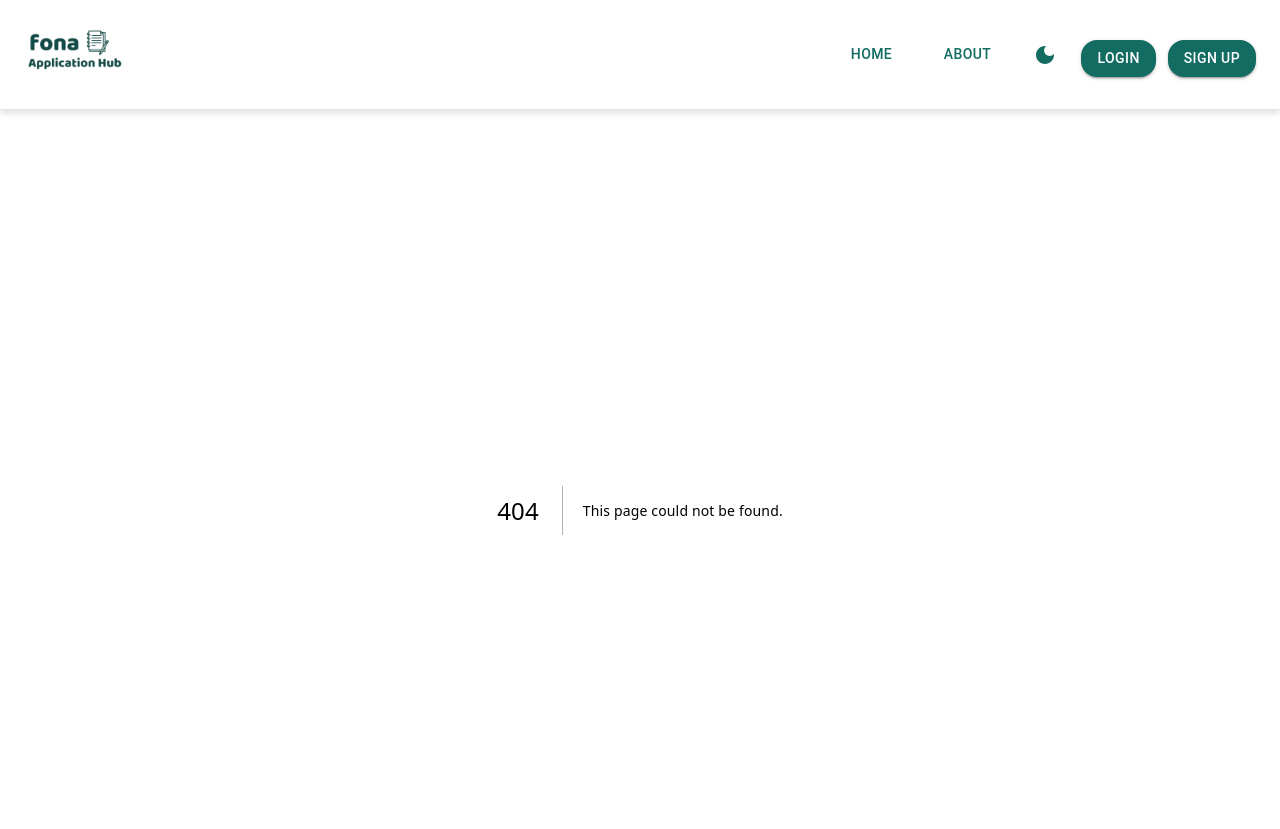
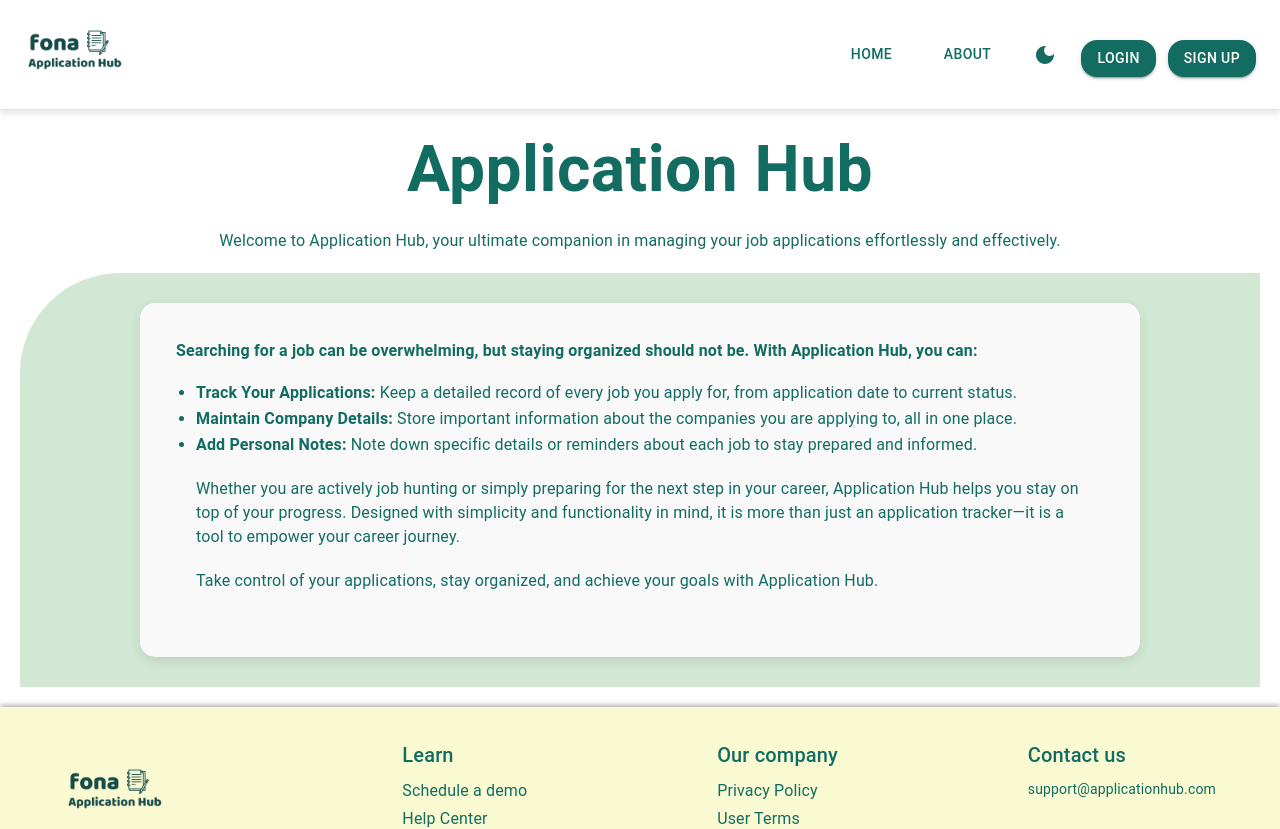
Before and after one commit to Natata08/application-hub, a Next.js app in the folder frontend/: page /about in a window 1280 px wide. Before the commit this address had no page. Shown: the top 829 px of the page. Built offline with nearby package versions, Linux system fonts and the light colour scheme.

Commit message:
about us page

```diff
--- /dev/null
+++ b/frontend/app/about/page.js
@@ -0,0 +1,106 @@
+import { Box, Card, CardContent, Typography } from '@mui/material'
+import CardLeftCurve from '@/components/ui/CardLeftCurve'
+import CardRightCurve from '@/components/ui/CardRightCurve'
+
+export default function About() {
+  return (
+    <Box margin="20px">
+      <Typography
+        variant="h4"
+        component="h1"
+        textAlign="center"
+        sx={{
+          fontWeight: 'bold',
+          mb: 2,
+          fontSize: { xs: '2rem', sm: '3rem', md: '4rem' },
+        }}
+      >
+        Application Hub
+      </Typography>
+      <Typography
+        textAlign="center"
+        gutterBottom
+        margin="20px"
+        color="text.footer"
+      >
+        Welcome to Application Hub, your ultimate companion in managing your job
+        applications effortlessly and effectively.
+      </Typography>
+
+      <CardLeftCurve backgroundColor={'background.cardBlue'}>
+        <Card
+          style={{
+            maxWidth: '1000px',
+            margin: '30px',
+            padding: '20px',
+            borderRadius: '15px',
+            boxShadow: '0px 4px 12px rgba(0,0,0,0.1)',
+            maxHeight: '1200px',
+          }}
+        >
+          <CardContent>
+            <Typography
+              color="text.primary"
+              gutterBottom
+              sx={{
+                fontWeight: 'bold',
+                mb: 2,
+              }}
+            >
+              Searching for a job can be overwhelming, but staying organized
+              should not be. With Application Hub, you can:
+            </Typography>
+            <ul style={{ paddingLeft: '20px', lineHeight: '1.8' }}>
+              <li>
+                <Typography>
+                  <Box component="span" sx={{ color: 'text.footer' }}>
+                    <strong>Track Your Applications:</strong>
+                  </Box>{' '}
+                  <Box component="span" sx={{ color: 'text.primary' }}>
+                    Keep a detailed record of every job you apply for, from
+                    application date to current status.
+                  </Box>
+                </Typography>
+              </li>
+              <li>
+                <Typography>
+                  <Box component="span" sx={{ color: 'text.footer' }}>
+                    <strong>Maintain Company Details:</strong>
+                  </Box>{' '}
+                  <Box component="span" sx={{ color: 'text.primary' }}>
+                    {' '}
+                    Store important information about the companies you are
+                    applying to, all in one place.
+                  </Box>
+                </Typography>
+              </li>
+              <li>
+                <Typography>
+                  <Box component="span" sx={{ color: 'text.footer' }}>
+                    <strong>Add Personal Notes:</strong>
+                  </Box>{' '}
+                  <Box component="span" sx={{ color: 'text.primary' }}>
+                    {' '}
+                    Note down specific details or reminders about each job to
+                    stay prepared and informed.
+                  </Box>
+                </Typography>
+              </li>
+            </ul>
+            <Typography color="text.primary" margin="20px" gutterBottom>
+              Whether you are actively job hunting or simply preparing for the
+              next step in your career, Application Hub helps you stay on top of
+              your progress. Designed with simplicity and functionality in mind,
+              it is more than just an application tracker—it is a tool to
+              empower your career journey.
+            </Typography>
+            <Typography margin="20px">
+              Take control of your applications, stay organized, and achieve
+              your goals with Application Hub.
+            </Typography>
+          </CardContent>
+        </Card>
+      </CardLeftCurve>
+    </Box>
+  )
+}
--- a/frontend/components/ui/NavBar.js
+++ b/frontend/components/ui/NavBar.js
@@ -152,7 +152,7 @@ export default function NavBar() {
           onClick={handleCloseDrawer}
         >
           {isLoggedIn ? (
-            <Link href="/register" passHref>
+            <Link href="/user" passHref>
               <Button
                 color="inherit"
                 sx={{ margin: '10px', width: '80%', textAlign: 'left' }}
```
